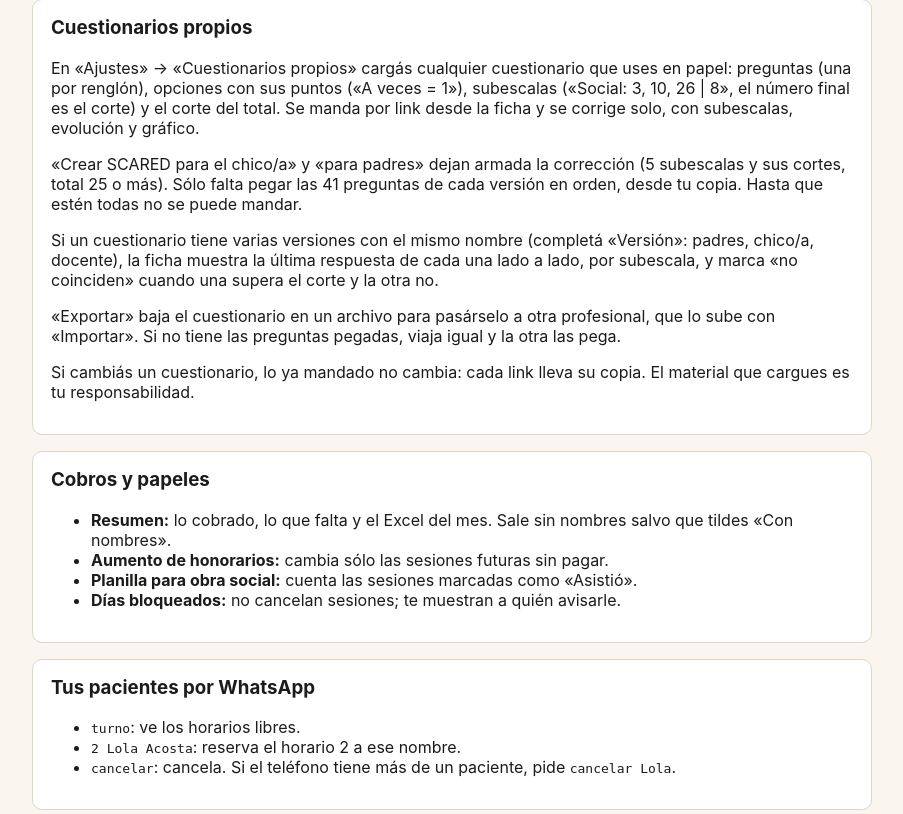
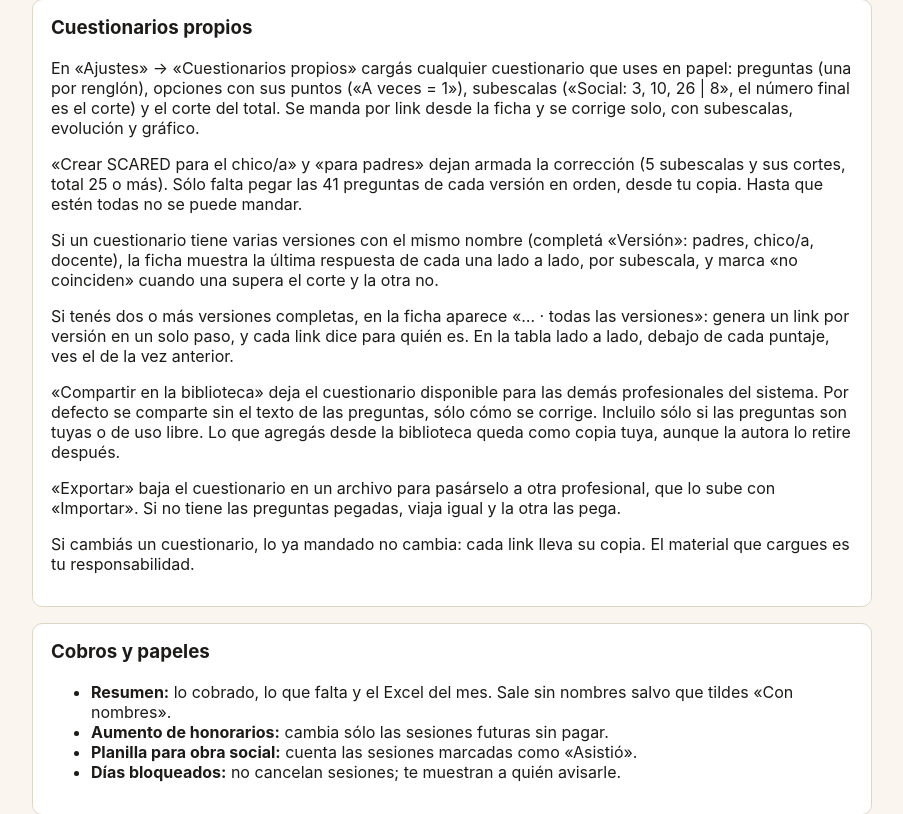
Before and after one commit to Fibonach0/FiBOT-Consultorio, a Flask app: template templates/ayuda.html in a window 1280 px wide. Shown: the part 1713-2527 px from the top of the page, without its empty margins (188-1091 px from the left). Run offline with Flask 3, Linux system fonts and the light colour scheme; the template is opened without the code that fills it, so the values that code supplies are empty; parts of the project's set-up code (start-up, migrations or seed data) failed here and were passed over.

Commit message:
Todas las versiones en un paso, toma anterior y biblioteca compartida
Co-Authored-By: Claude Opus 5.5 <noreply@anthropic.com>
Claude-Session: https://claude.ai/code/session_01LqxCqNdwWgpQLieB6SEeYS

```diff
--- a/app.py
+++ b/app.py
@@ -601,9 +601,14 @@ def agenda():
         "instrumentos": [(k, cuestionarios.INSTRUMENTOS.get(k) or cuestionarios.ABIERTOS[k])
                          for k in rubros.de(tenant)["cuestionarios"]]
                         + [(f"propio:{p['id']}", {"nombre": p["titulo"], "que_mide": p["contenido"].get("que_mide") or "propio"})
-                           for p in plantillas if cuestionarios.completa(p["contenido"])],
+                           for p in plantillas if cuestionarios.completa(p["contenido"])]
+                        + [(f"todas:{base}", {"nombre": f"{nombre} · todas las versiones", "que_mide": ", ".join(vs)})
+                           for base, (nombre, vs) in cuestionarios.familias(plantillas).items()],
         "plantillas": plantillas,
         "plantillas_informe": db.plantillas_informe(tenant["id"]),
+        "biblioteca": [dict(e, propia=e["autor_tenant_id"] == tenant["id"],
+                            titulo=e["contenido"]["nombre"] + (f" · {e['contenido']['version']}" if e["contenido"].get("version") else ""))
+                       for e in db.biblioteca()],
         "tests_para_repetir": [{"ficha": f, **t} for f in fichas for t in f.get("para_repetir") or []],
         "ventana_aviso": tests_sugeridos.VENTANA_AVISO,
         "reservas_nuevas": sorted(({"ficha": f, "turno": t} for f in fichas for t in f["sesiones"] if t.get("reserva_nueva")),
@@ -1396,6 +1401,8 @@ def agenda_cuestionario():
     clave = request.form.get("telefono") or ""
     instrumento = request.form.get("instrumento") or ""
     plantilla = None
+    if instrumento.startswith("todas:"):
+        return _cuestionario_todas_las_versiones(tenant, clave, instrumento[6:])
     if instrumento.startswith("propio:"):
         fila = next((p for p in db.plantillas_cuestionario(tenant["id"]) if p["id"] == instrumento[7:]), None)
         if fila and cuestionarios.completa(fila["contenido"]):
@@ -1410,6 +1417,25 @@ def agenda_cuestionario():
     db.crear_cuestionario(tenant["id"], clave, instrumento, cuestionarios.nuevo_token(), vence.isoformat(), para, plantilla)
     nombre = plantilla["nombre"] if plantilla else cuestionarios.nombre_de(instrumento)
     flash(f"Listo el link de «{nombre}»: copialo desde la ficha y mandalo.")
+    return _volver_a_agenda()
+
+
+def _cuestionario_todas_las_versiones(tenant: dict, clave: str, base: str):
+    """Un link por cada versión completa de un cuestionario propio (p. ej.
+    SCARED de padres y del chico) en un solo paso."""
+    versiones = [p for p in db.plantillas_cuestionario(tenant["id"])
+                 if p["contenido"]["nombre"].casefold() == base and cuestionarios.completa(p["contenido"])]
+    if not clave or len(versiones) < 2:
+        flash("Ese cuestionario no está disponible.")
+        return _volver_a_agenda()
+    vence = (datetime.now(ZoneInfo("UTC")) + timedelta(days=cuestionarios.DIAS_VIGENCIA)).isoformat()
+    para = (request.form.get("para") or "").strip()[:cuestionarios.MAX_PARA] or None
+    for p in versiones:
+        db.crear_cuestionario(tenant["id"], clave, "propio", cuestionarios.nuevo_token(), vence, para,
+                              {**copy.deepcopy(p["contenido"]), "id": p["id"]})
+    nombres = ", ".join(p["contenido"].get("version") or "sin versión" for p in versiones)
+    flash(f"Listos {len(versiones)} links de «{versiones[0]['contenido']['nombre']}» ({nombres}): "
+          "en la ficha cada uno dice para quién es.")
     return _volver_a_agenda()
 
 
@@ -1534,6 +1560,52 @@ def agenda_plantilla_editar(plantilla_id):
     db.guardar_plantilla(session["tenant_id"], plantilla_id, contenido)
     faltan = sum(not x.strip() for x in contenido["items"])
     flash(f"Se guardó «{contenido['nombre']}»." + (f" Faltan {faltan} preguntas para poder mandarlo." if faltan else ""))
+    return _volver_a_agenda()
+
+
+@app.post("/agenda/plantillas/<plantilla_id>/compartir")
+@login_required
+def agenda_plantilla_compartir(plantilla_id):
+    tenant = db.get_tenant_by_id(session["tenant_id"])
+    fila = next((p for p in db.plantillas_cuestionario(tenant["id"]) if p["id"] == plantilla_id), None)
+    if not fila:
+        flash("No se encontró ese cuestionario.")
+        return _volver_a_agenda()
+    con_preguntas = request.form.get("con_preguntas") == "1"
+    if con_preguntas and request.form.get("declaro") != "1":
+        flash("Para compartir las preguntas tenés que confirmar que son tuyas o de uso libre.")
+        return _volver_a_agenda()
+    if con_preguntas and not cuestionarios.completa(fila["contenido"]):
+        flash("Faltan preguntas: compartilo sin preguntas o completalo antes.")
+        return _volver_a_agenda()
+    db.compartir_en_biblioteca(tenant["id"], tenant["nombre"], cuestionarios.para_biblioteca(fila["contenido"], con_preguntas), con_preguntas)
+    flash(f"«{fila['contenido']['nombre']}» quedó en la biblioteca" + (" con sus preguntas." if con_preguntas else ", sin el texto de las preguntas."))
+    return _volver_a_agenda()
+
+
+@app.post("/agenda/biblioteca/<entrada_id>/agregar")
+@login_required
+def agenda_biblioteca_agregar(entrada_id):
+    entrada = next((e for e in db.biblioteca() if e["id"] == entrada_id), None)
+    if not entrada:
+        flash("Ese cuestionario ya no está en la biblioteca.")
+        return _volver_a_agenda()
+    # Pasa por las mismas validaciones que una importación: nunca se copia el JSON tal cual.
+    contenido, error = cuestionarios.importar(json.dumps(cuestionarios.exportar(entrada["contenido"])).encode())
+    if error:
+        flash(error)
+        return _volver_a_agenda()
+    db.agregar_plantilla(session["tenant_id"], contenido)
+    faltan = sum(not x.strip() for x in contenido["items"])
+    flash(f"Se agregó «{contenido['nombre']}» a tus cuestionarios." + (f" Falta pegar {faltan} preguntas." if faltan else ""))
+    return _volver_a_agenda()
+
+
+@app.post("/agenda/biblioteca/<entrada_id>/retirar")
+@login_required
+def agenda_biblioteca_retirar(entrada_id):
+    db.retirar_de_biblioteca(session["tenant_id"], entrada_id)
+    flash("Se retiró de la biblioteca. Quien ya lo agregó conserva su copia.")
     return _volver_a_agenda()
 
 
--- a/cuestionarios.py
+++ b/cuestionarios.py
@@ -376,6 +376,7 @@ def comparar_versiones(grupos: list[dict]) -> list[dict]:
             continue
         gs = sorted(gs, key=lambda g: g["version"].casefold())
         ultimas = [g["respuestas"][0] for g in gs]
+        anteriores = [g["respuestas"][1] if len(g["respuestas"]) > 1 else None for g in gs]
         nombres = []
         for r in ultimas:
             for d in r.get("detalle") or []:
@@ -383,13 +384,42 @@ def comparar_versiones(grupos: list[dict]) -> list[dict]:
                     nombres.append(d["nombre"])
         filas = []
         for nombre in nombres:
-            celdas = [next((d for d in r.get("detalle") or [] if d["nombre"] == nombre), None) for r in ultimas]
+            celdas = [next((dict(d) for d in r.get("detalle") or [] if d["nombre"] == nombre), None) for r in ultimas]
+            for celda, ant in zip(celdas, anteriores):
+                previa = next((d for d in (ant or {}).get("detalle") or [] if d["nombre"] == nombre), None)
+                if celda and previa:
+                    celda["antes"] = previa["puntaje"]
             filas.append({"nombre": nombre, "celdas": celdas,
                           "corte": next((c["corte"] for c in celdas if c and c["corte"] is not None), None),
                           "difieren": len({bool(c and c["sobre_corte"]) for c in celdas}) > 1})
-        filas.append({"nombre": "Total", "celdas": [{"puntaje": r["puntaje"], "sobre_corte": r.get("severidad") == "sobre el corte"}
-                                                    for r in ultimas],
+        filas.append({"nombre": "Total", "celdas": [{"puntaje": r["puntaje"], "sobre_corte": r.get("severidad") == "sobre el corte",
+                                                     **({"antes": a["puntaje"]} if a else {})}
+                                                    for r, a in zip(ultimas, anteriores)],
                       "corte": None, "difieren": len({r.get("severidad") for r in ultimas}) > 1})
         comparaciones.append({"nombre": gs[0]["base"], "versiones": [g["version"] for g in gs],
-                              "fechas": [r["_fecha"] for r in ultimas], "filas": filas})
+                              "fechas": [r["_fecha"] for r in ultimas], "filas": filas,
+                              "fechas_antes": [a["_fecha"] if a else None for a in anteriores]})
     return comparaciones
+
+
+def familias(plantillas: list[dict]) -> dict[str, tuple[str, list[str]]]:
+    """Cuestionarios propios con dos o más versiones completas, para mandar
+    todos los links en un paso: {nombre en minúsculas: (nombre, [versiones])}."""
+    grupos: dict[str, tuple[str, list[str]]] = {}
+    for p in plantillas:
+        c = p["contenido"]
+        if completa(c):
+            nombre, vs = grupos.setdefault(c["nombre"].casefold(), (c["nombre"], []))
+            vs.append(c.get("version") or "sin versión")
+    return {k: v for k, v in grupos.items() if len(v[1]) >= 2}
+
+
+def para_biblioteca(c: dict, con_preguntas: bool) -> dict:
+    """Copia para compartir. Sin preguntas viajan los lugares vacíos y la
+    corrección, como el modelo SCARED: quien lo agrega pega su texto."""
+    copia = {k: c.get(k) for k in ("nombre", "version", "que_mide", "consigna", "opciones", "items",
+                                   "subescalas", "corte_total", "fuente")}
+    if not con_preguntas:
+        copia["items"] = [""] * len(c["items"])
+        copia["consigna"] = ""
+    return copia
--- a/db.py
+++ b/db.py
@@ -843,6 +843,21 @@ def borrar_plantilla_informe(tenant_id: str, plantilla_id: str) -> None:
     _client.table("plantillas_informe").delete().eq("tenant_id", tenant_id).eq("id", plantilla_id).execute()
 
 
+def biblioteca() -> list[dict]:
+    """Sin filtro de tenant a propósito: es lo que cada profesional eligió compartir."""
+    res = _client.table("biblioteca_cuestionarios").select("*").order("created_at", desc=True).execute()
+    return res.data
+
+
+def compartir_en_biblioteca(tenant_id: str, autor: str, contenido: dict, con_preguntas: bool) -> None:
+    _client.table("biblioteca_cuestionarios").insert(
+        {"autor_tenant_id": tenant_id, "autor": autor, "contenido": contenido, "con_preguntas": con_preguntas}).execute()
+
+
+def retirar_de_biblioteca(tenant_id: str, entrada_id: str) -> None:
+    _client.table("biblioteca_cuestionarios").delete().eq("autor_tenant_id", tenant_id).eq("id", entrada_id).execute()
+
+
 def borrar_test(tenant_id: str, test_id: str) -> None:
     _client.table("paciente_tests").delete().eq("tenant_id", tenant_id).eq("id", test_id).execute()
 
--- a/templates/ayuda.html
+++ b/templates/ayuda.html
@@ -76,6 +76,8 @@
     <p>En «Ajustes» → «Cuestionarios propios» cargás cualquier cuestionario que uses en papel: preguntas (una por renglón), opciones con sus puntos («A veces = 1»), subescalas («Social: 3, 10, 26 | 8», el número final es el corte) y el corte del total. Se manda por link desde la ficha y se corrige solo, con subescalas, evolución y gráfico.</p>
     <p>«Crear SCARED para el chico/a» y «para padres» dejan armada la corrección (5 subescalas y sus cortes, total 25 o más). Sólo falta pegar las 41 preguntas de cada versión en orden, desde tu copia. Hasta que estén todas no se puede mandar.</p>
     <p>Si un cuestionario tiene varias versiones con el mismo nombre (completá «Versión»: padres, chico/a, docente), la ficha muestra la última respuesta de cada una lado a lado, por subescala, y marca «no coinciden» cuando una supera el corte y la otra no.</p>
+    <p>Si tenés dos o más versiones completas, en la ficha aparece «… · todas las versiones»: genera un link por versión en un solo paso, y cada link dice para quién es. En la tabla lado a lado, debajo de cada puntaje, ves el de la vez anterior.</p>
+    <p>«Compartir en la biblioteca» deja el cuestionario disponible para las demás profesionales del sistema. Por defecto se comparte sin el texto de las preguntas, sólo cómo se corrige. Incluilo sólo si las preguntas son tuyas o de uso libre. Lo que agregás desde la biblioteca queda como copia tuya, aunque la autora lo retire después.</p>
     <p>«Exportar» baja el cuestionario en un archivo para pasárselo a otra profesional, que lo sube con «Importar». Si no tiene las preguntas pegadas, viaja igual y la otra las pega.</p>
     <p>Si cambiás un cuestionario, lo ya mandado no cambia: cada link lleva su copia. El material que cargues es tu responsabilidad.</p>
   </div>
```
Also changed, not shown: CLAUDE.md (+6 -0 lines), templates/agenda.html (+36 -3 lines), test_seguimiento.py (+78 -0 lines), migrations/035_biblioteca_cuestionarios.sql (added).
